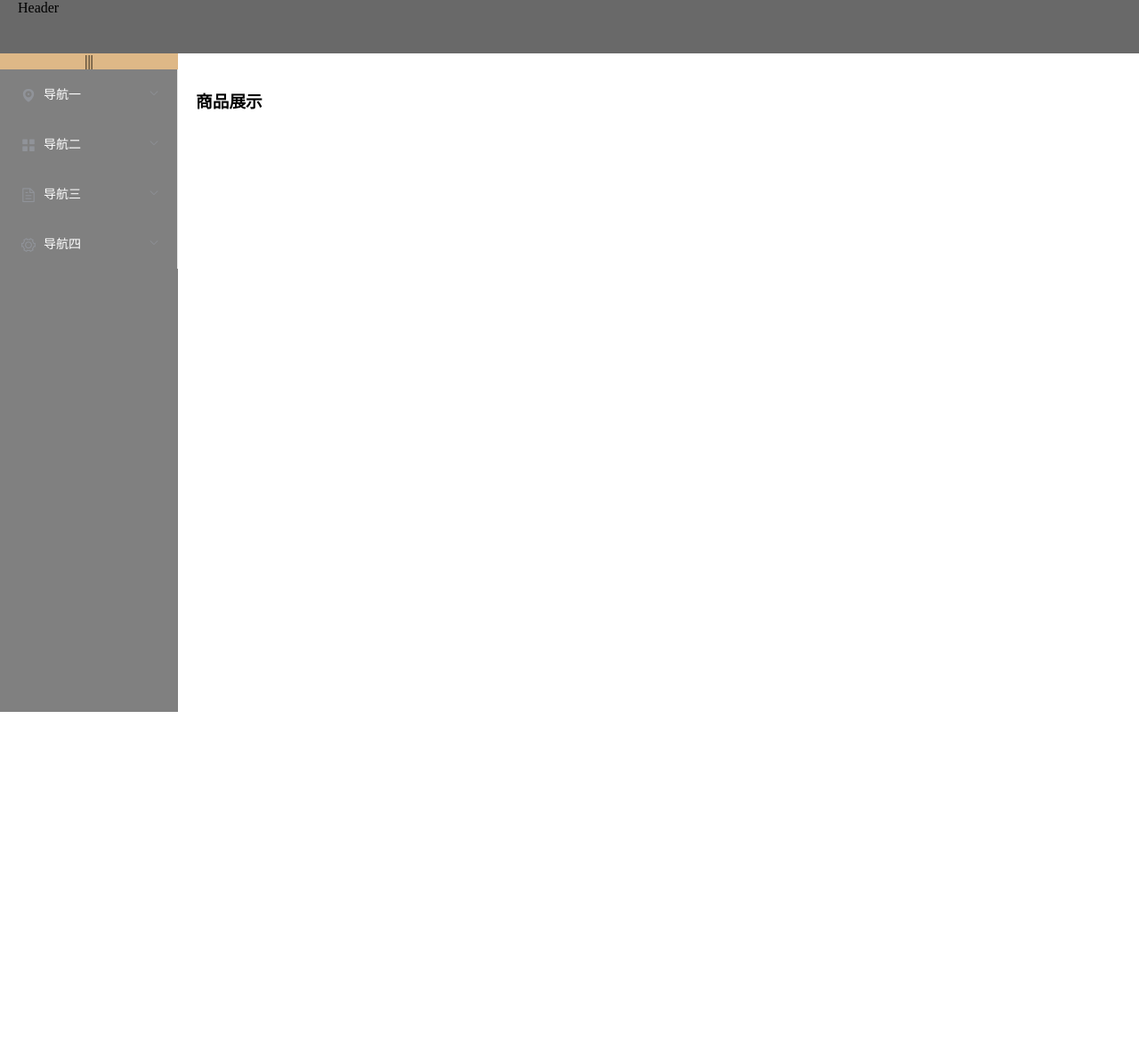
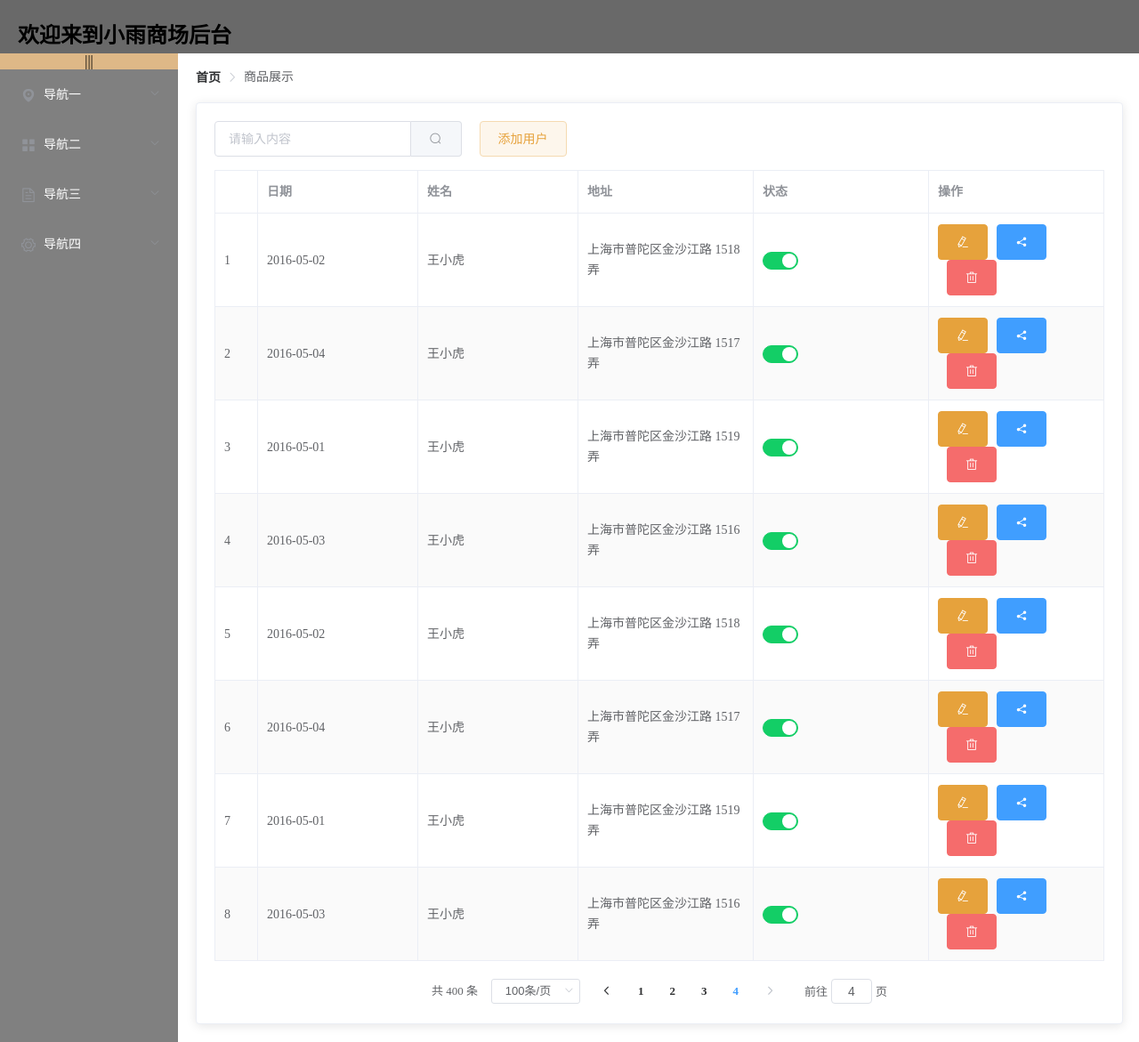
Before and after one commit to likejames/small_market, a Vue app: page /shoppingShow in a window 1280 px wide. Shown: the whole page at 89% size. Before the commit the page ends 800 px from the top, so only its background shows below. Built offline with nearby package versions, Linux system fonts and the light colour scheme; what vue-scroller would draw is missing.

Commit message:
商城页面增加管理员页面

```diff
--- a/src/views/Admin/AdminInfo.vue
+++ b/src/views/Admin/AdminInfo.vue
@@ -1,6 +1,8 @@
 <template>
   <el-container class="container-style">
-    <el-header>Header</el-header>
+    <el-header>
+      <h1>欢迎来到小雨商场后台</h1>
+    </el-header>
     <el-container>
       <el-aside :width="collapse ? '64px' :'200px' ">
         <div class="toggle-style" @click="changeCode">|||</div>
@@ -96,6 +98,9 @@ export default {
 .el-aside{
   background-color: gray;
 }
+.el-menu{
+  border-right:none;
+}
 .el-main{
   background-color: white;
 }
--- a/src/views/Admin/ShoppingShow.vue
+++ b/src/views/Admin/ShoppingShow.vue
@@ -1,15 +1,159 @@
 <template>
   <div>
-    <h1>商品展示</h1>
+    <el-breadcrumb separator-class="el-icon-arrow-right">
+      <el-breadcrumb-item :to="{ path: '/' }">首页</el-breadcrumb-item>
+      <el-breadcrumb-item>商品展示</el-breadcrumb-item>
+    </el-breadcrumb>
+    <el-card class="box-card">
+      <el-row :gutter="20">
+        <el-col :span="7">
+          <el-input placeholder="请输入内容" v-model="input3">
+            <el-button slot="append" icon="el-icon-search" @click="showInput"></el-button>
+          </el-input>
+        </el-col>
+        <el-col :span="6">
+          <el-button type="warning" plain>添加用户</el-button>
+        </el-col>
+      </el-row>
+      <el-table
+          :data="tableData"
+          stripe
+          border
+          style="width: 100%">
+        <el-table-column
+            type="index">
+        </el-table-column>
+        <el-table-column
+            prop="date"
+            label="日期"
+            width="180">
+        </el-table-column>
+        <el-table-column
+            prop="name"
+            label="姓名"
+            width="180">
+        </el-table-column>
+        <el-table-column
+            prop="address"
+            label="地址">
+        </el-table-column>
+        <el-table-column
+            prop="address"
+            label="状态">
+          <template slot-scope="scope">
+            <el-switch
+                v-model="switchValue"
+                active-color="#13ce66"
+                inactive-color="#ff4949">
+            </el-switch>
+          </template>
+        </el-table-column>
+        <el-table-column
+            prop="address"
+            label="操作">
+          <template slot-scope="scope">
+            <el-tooltip class="item" effect="dark" content="修改" placement="top">
+              <el-button type="warning" icon="el-icon-edit"></el-button>
+            </el-tooltip>
+            <el-tooltip class="item" effect="dark" content="分享" placement="top">
+              <el-button type="primary" icon="el-icon-share"></el-button>
+            </el-tooltip>
+            <el-tooltip class="item" effect="dark" content="删除" placement="top">
+              <el-button type="danger" icon="el-icon-delete"></el-button>
+            </el-tooltip>
+          </template>
+        </el-table-column>
+      </el-table>
+      <el-pagination
+          @size-change="handleSizeChange"
+          @current-change="handleCurrentChange"
+          :current-page="currentPage4"
+          :page-sizes="[100, 200, 300, 400]"
+          :page-size="100"
+          layout="total, sizes, prev, pager, next, jumper"
+          :total="400"
+          class="el-page">
+
+
+      </el-pagination>
+    </el-card>
   </div>
 </template>
 
 <script>
 export default {
-  name: "ShoppingShow"
+  name: "ShoppingShow",
+  data() {
+    return {
+      tableData: [{
+        date: '2016-05-02',
+        name: '王小虎',
+        address: '上海市普陀区金沙江路 1518 弄'
+      }, {
+        date: '2016-05-04',
+        name: '王小虎',
+        address: '上海市普陀区金沙江路 1517 弄'
+      }, {
+        date: '2016-05-01',
+        name: '王小虎',
+        address: '上海市普陀区金沙江路 1519 弄'
+      }, {
+        date: '2016-05-03',
+        name: '王小虎',
+        address: '上海市普陀区金沙江路 1516 弄'
+      }, {
+        date: '2016-05-02',
+        name: '王小虎',
+        address: '上海市普陀区金沙江路 1518 弄'
+      }, {
+        date: '2016-05-04',
+        name: '王小虎',
+        address: '上海市普陀区金沙江路 1517 弄'
+      }, {
+        date: '2016-05-01',
+        name: '王小虎',
+        address: '上海市普陀区金沙江路 1519 弄'
+      }, {
+        date: '2016-05-03',
+        name: '王小虎',
+        address: '上海市普陀区金沙江路 1516 弄'
+      }],
+      input3: '',
+      switchValue: true,
+      currentPage4: 4
+    }
+  },
+  methods: {
+    showInput() {
+      console.log(this.input3)
+    },
+    handleSizeChange(val) {
+      console.log(`每页 ${val} 条`);
+    },
+    handleCurrentChange(val) {
+      console.log(`当前页: ${val}`);
+    }
+  }
 }
 </script>
 
 <style scoped>
+.box-card {
+  margin-top: 20px;
+  height: 100%;
+  width: 100%;
+}
 
+.el-table {
+  margin-top: 15px;
+}
+
+.body-style {
+  height: 100%;
+  width: 100%;
+}
+.el-page{
+  margin-top: 18px;
+  text-align: center;
+}
 </style>
```
